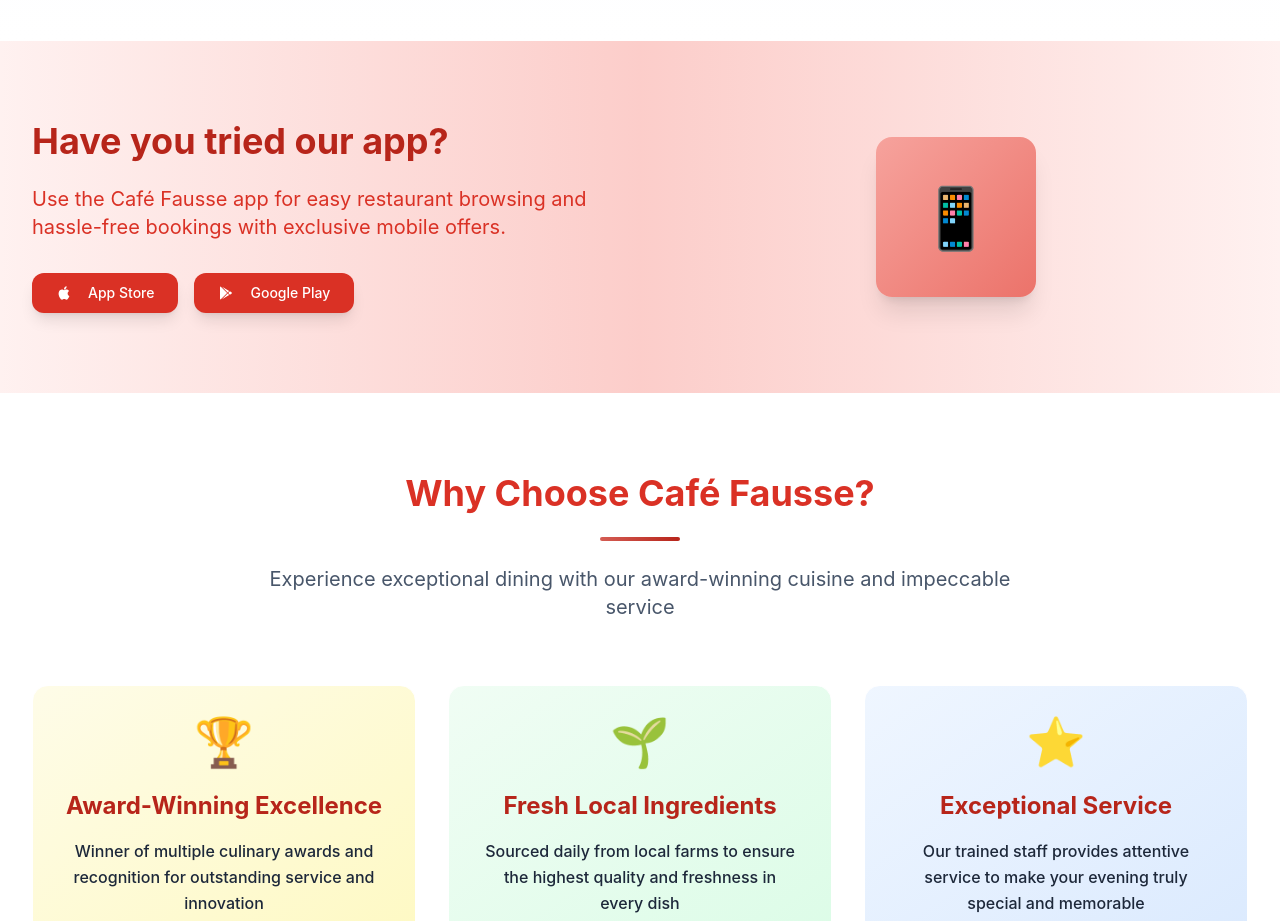
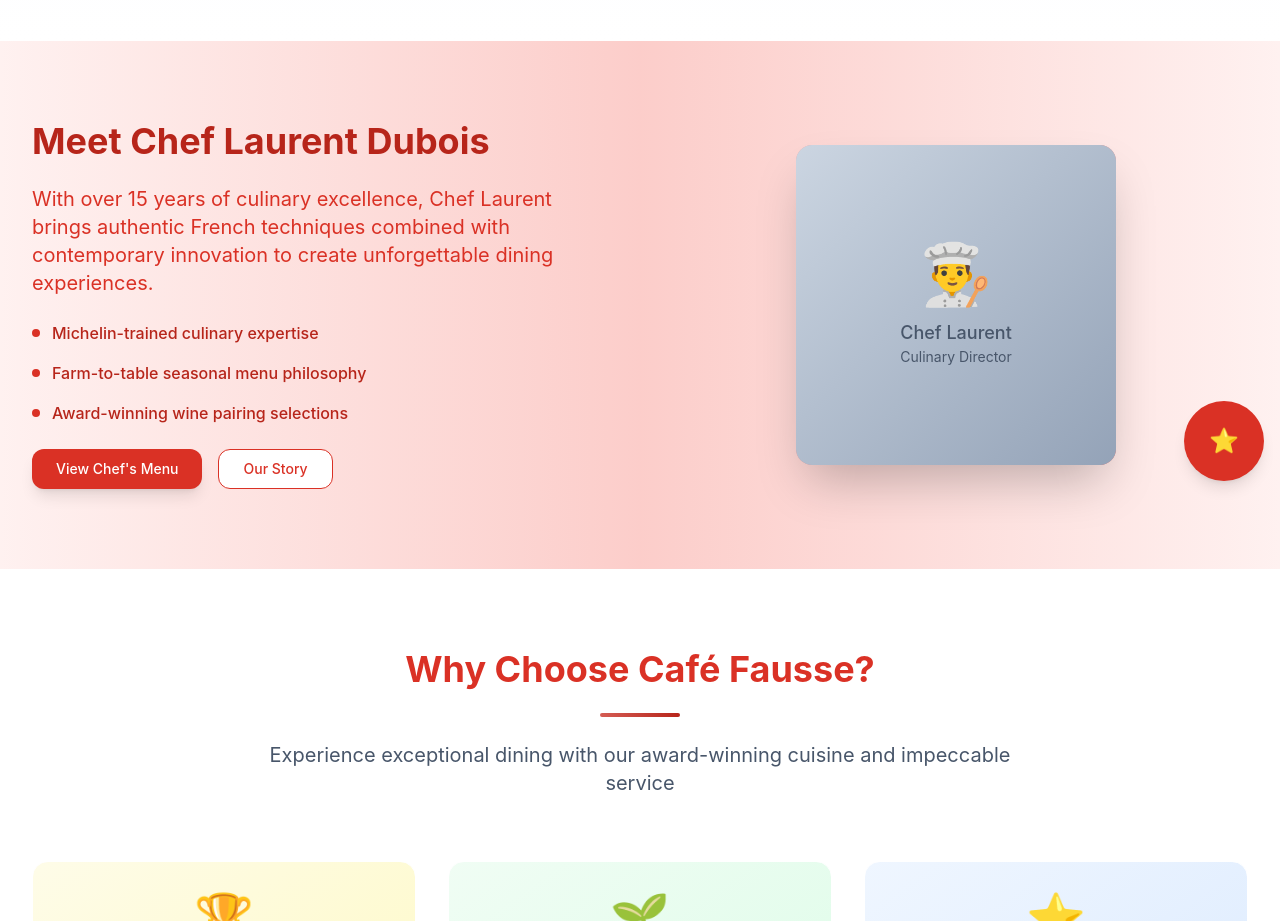
Before and after one commit to gaulomail/fausse-cafe-reservations-app, a React (Vite) app: page / in a window 1280 px wide. Shown: the part 1360-2281 px from the top of the page. Built offline with nearby package versions, Linux system fonts and the light colour scheme; a web font is replaced by a local one.

Commit message:
Remove app download section
Replace with relevant content in hero section.

```diff
--- a/src/pages/Index.tsx
+++ b/src/pages/Index.tsx
@@ -167,33 +167,56 @@ const Index = () => {
         </div>
       </section>
 
-      {/* App Download Section - Enhanced */}
+      {/* Meet Our Chef Section */}
       <section className="py-16 md:py-20 bg-gradient-to-r from-primary-50 via-primary-100 to-primary-50">
         <div className="max-w-7xl mx-auto px-4 sm:px-6 lg:px-8">
           <div className="grid md:grid-cols-2 gap-8 md:gap-12 items-center">
             <div className="text-center md:text-left">
-              <h2 className="text-3xl md:text-4xl font-bold mb-4 md:mb-6 text-primary-700">Have you tried our app?</h2>
-              <p className="text-lg md:text-xl text-primary-600 mb-6 md:mb-8 leading-relaxed">
-                Use the Café Fausse app for easy restaurant browsing and hassle-free bookings with exclusive mobile offers.
+              <h2 className="text-3xl md:text-4xl font-bold mb-4 md:mb-6 text-primary-700">Meet Chef Laurent Dubois</h2>
+              <p className="text-lg md:text-xl text-primary-600 mb-6 leading-relaxed">
+                With over 15 years of culinary excellence, Chef Laurent brings authentic French techniques combined with contemporary innovation to create unforgettable dining experiences.
               </p>
+              <div className="space-y-4 mb-6">
+                <div className="flex items-center justify-center md:justify-start">
+                  <div className="w-2 h-2 bg-primary-600 rounded-full mr-3"></div>
+                  <span className="text-primary-700 font-medium">Michelin-trained culinary expertise</span>
+                </div>
+                <div className="flex items-center justify-center md:justify-start">
+                  <div className="w-2 h-2 bg-primary-600 rounded-full mr-3"></div>
+                  <span className="text-primary-700 font-medium">Farm-to-table seasonal menu philosophy</span>
+                </div>
+                <div className="flex items-center justify-center md:justify-start">
+                  <div className="w-2 h-2 bg-primary-600 rounded-full mr-3"></div>
+                  <span className="text-primary-700 font-medium">Award-winning wine pairing selections</span>
+                </div>
+              </div>
               <div className="flex flex-col sm:flex-row gap-4 justify-center md:justify-start">
-                <Button className="bg-primary-600 hover:bg-primary-700 text-white px-6 py-3 rounded-xl font-medium shadow-lg hover:shadow-xl transition-all duration-300 flex items-center justify-center">
-                  <svg className="w-6 h-6 mr-2" viewBox="0 0 24 24" fill="currentColor">
-                    <path d="M18.71 19.5c-.83 1.24-1.71 2.45-3.05 2.47-1.34.03-1.77-.79-3.29-.79-1.53 0-2 .77-3.27.82-1.31.05-2.3-1.32-3.14-2.53C4.25 17 2.94 12.45 4.7 9.39c.87-1.52 2.43-2.48 4.12-2.51 1.28-.02 2.5.87 3.29.87.78 0 2.26-1.07 3.81-.91.65.03 2.47.26 3.64 1.98-.09.06-2.17 1.28-2.15 3.81.03 3.02 2.65 4.03 2.68 4.04-.03.07-.42 1.44-1.38 2.83M13 3.5c.73-.83 1.94-1.46 2.94-1.5.13 1.17-.34 2.35-1.04 3.19-.69.85-1.83 1.51-2.95 1.42-.15-1.15.41-2.35 1.05-3.11z"/>
-                  </svg>
-                  App Store
+                <Button className="bg-primary-600 hover:bg-primary-700 text-white px-6 py-3 rounded-xl font-medium shadow-lg hover:shadow-xl transition-all duration-300">
+                  <Link to="/menu" className="flex items-center">
+                    View Chef's Menu
+                  </Link>
                 </Button>
-                <Button className="bg-primary-600 hover:bg-primary-700 text-white px-6 py-3 rounded-xl font-medium shadow-lg hover:shadow-xl transition-all duration-300 flex items-center justify-center">
-                  <svg className="w-6 h-6 mr-2" viewBox="0 0 24 24" fill="currentColor">
-                    <path d="M3,20.5V3.5C3,2.91 3.34,2.39 3.84,2.15L13.69,12L3.84,21.85C3.34,21.6 3,21.09 3,20.5M16.81,15.12L6.05,21.34L14.54,12.85L16.81,15.12M20.16,10.81C20.5,11.08 20.75,11.5 20.75,12C20.75,12.5 20.53,12.9 20.18,13.18L17.89,14.5L15.39,12L17.89,9.5L20.16,10.81M6.05,2.66L16.81,8.88L14.54,11.15L6.05,2.66Z"/>
-                  </svg>
-                  Google Play
+                <Button variant="outline" className="border-primary-600 text-primary-600 hover:bg-primary-50 px-6 py-3 rounded-xl font-medium transition-all duration-300">
+                  <Link to="/about">
+                    Our Story
+                  </Link>
                 </Button>
               </div>
             </div>
             <div className="text-center">
-              <div className="w-32 h-32 md:w-40 md:h-40 bg-gradient-to-br from-primary-200 to-primary-300 rounded-2xl shadow-xl mx-auto flex items-center justify-center text-5xl md:text-6xl transform hover:scale-105 transition-all duration-300">
-                📱
+              <div className="relative">
+                <div className="w-64 h-64 md:w-80 md:h-80 bg-gradient-to-br from-primary-200 to-primary-300 rounded-2xl shadow-2xl mx-auto overflow-hidden transform hover:scale-105 transition-all duration-300">
+                  <div className="w-full h-full bg-gradient-to-br from-gray-300 to-gray-400 flex items-center justify-center">
+                    <div className="text-center text-gray-600">
+                      <div className="text-6xl mb-4">👨‍🍳</div>
+                      <p className="text-lg font-medium">Chef Laurent</p>
+                      <p className="text-sm">Culinary Director</p>
+                    </div>
+                  </div>
+                </div>
+                <div className="absolute -bottom-4 -right-4 w-20 h-20 bg-primary-600 rounded-full flex items-center justify-center shadow-lg">
+                  <span className="text-white text-2xl">⭐</span>
+                </div>
               </div>
             </div>
           </div>
```
